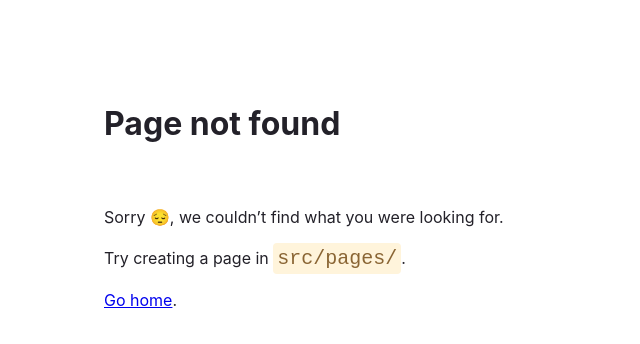
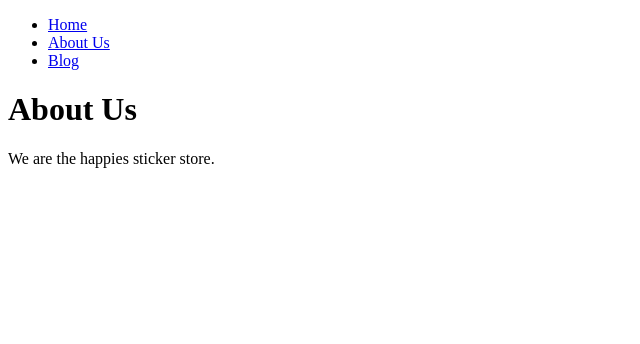
Before and after one commit to clean-teach/study-nomadcoders-my-first-gatsby-app, a Gatsby site: page /about-us in a window 1280 px wide. Before the commit this address had no page. Shown: the whole page, without its empty margins (0-640 px from the left). Built offline with nearby package versions, Linux system fonts and the light colour scheme; Gatsby itself is replaced by a stand-in of ours.

Commit message:
#10.6 Layouts
## 목표

- Gatsby 의 네비게이션을 알아본다.
- 앞으로 만들어 볼 전자상거래 페이지 레이아웃을 잡아본다.

## 구현

- Gatsby 의 규칙 중 페이지 컴포넌트의 이름은 중요하지 않다.
    - 파일 이름은 그 자체로 URL 로 사용 되기 때문에 중요하지만..
    - 단, 꼭 컴포넌트를 `export default` 로 내보는 것이 중요하다.

### `[<Link to=''></Link>](https://www.gatsbyjs.com/docs/reference/built-in-components/gatsby-link/)`

- Gatsby 에서 제공하는 라우터 이동 용 컴포넌트

### [Layout Components](https://www.gatsbyjs.com/docs/how-to/routing/layout-components/)

- Gatsby는 기본적으로 레이아웃을 페이지에 자동으로 적용하지 않습니다.
- Layout Component를 사용하면 전체 머리글 및 바닥글, 그리고 일부 페이지에서는 사이드바를 사용하거나 레이아웃과 페이지 컴포넌트 간에 데이터를 전달할 수 있습니다.
    - children Props 의 이름 또한 꼭 “children” 으로 사용하여야 한다.

### [Gatsby Head API](https://www.gatsbyjs.com/docs/reference/built-in-components/gatsby-head/)

- Gatsby에는 페이지의 문서 헤드에 요소를 추가할 수 있는 내장 head가 포함되어 있습니다.
- react-helmet 또는 기타 유사한 솔루션과 비교할 때 Gatsby Head는
    - 사용하기 쉽고
    - 성능이 우수하며
    - 번들 크기가 더 작고
    - 최신 React 기능을 지원
- 유일한 규칙은 페이지 컴포넌트 내에서 **`Head`** 라는 이름의 컴포넌트를 내보내는 것이다.
    - ex) `export const Head = () => < title>Home Page< /title>`

```diff
--- /dev/null
+++ b/src/components/Layout.tsx
@@ -0,0 +1,31 @@
+import { Link } from "gatsby";
+import React from "react";
+
+interface IProps {
+    children: any
+    title: string;
+}
+
+export default function Layout({children, title}: IProps) {
+    return (
+    <div>
+        <nav>
+            <ul>
+                <li>
+                    <Link to="/">Home</Link>
+                </li>
+                <li>
+                    <Link to="/about-us">About Us</Link>
+                </li>
+                <li>
+                    <Link to="/blog">Blog</Link>
+                </li>
+            </ul>
+        </nav>
+        <main>
+            <h1>{title}</h1>
+            {children}
+        </main>
+    </div>
+    );
+}
--- /dev/null
+++ b/src/components/Seo.tsx
@@ -0,0 +1,9 @@
+import React from "react";
+
+interface IProps {
+    title: string;
+}
+
+export default function Seo({title}: IProps) {
+    return <title>{title} | Gatsby Beginner - DevStickers!</title>;
+}
--- /dev/null
+++ b/src/pages/about-us.tsx
@@ -0,0 +1,13 @@
+import React from "react";
+import Layout from "../components/Layout";
+import Seo from "../components/Seo";
+
+export default function AboutUs() {
+    return (
+    <Layout title="About Us">
+      <p>We are the happies sticker store.</p>
+    </Layout>
+    );
+}
+
+export const Head = () => <Seo title="About Us" />
```
Also changed, not shown: src/pages/blog.tsx (+9 -3 lines), src/pages/index.tsx (+7 -8 lines).
